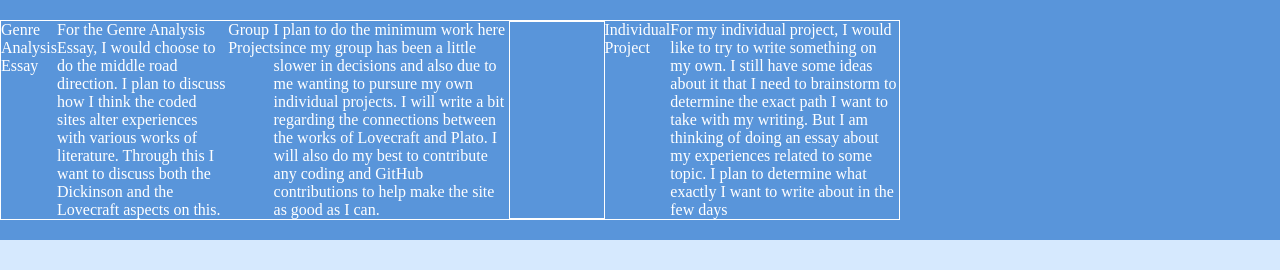
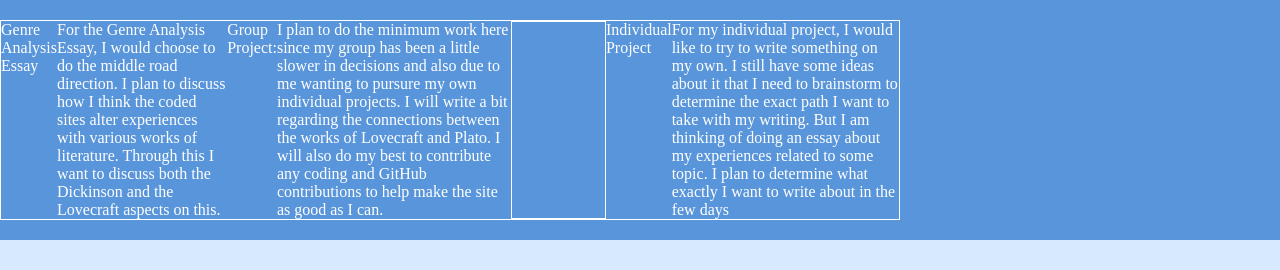
Before and after one commit to vica5699/vica5699-Flexbox, a plain HTML site: page index.html in a window 1280 px wide. Shown: the top 270 px of the page. Drawn offline with Linux system fonts and the light colour scheme.

Commit message:
headers changed to heads

```diff
--- a/index.html
+++ b/index.html
@@ -11,7 +11,7 @@
             <div></div>
             <div></div>
           <div class="Genre-Analysis-Essay"></div>
-            <header>Genre Analysis Essay</header>
+            <head>Genre Analysis Essay</head>
           <div></div>
           <div></div>
            <p> For the Genre Analysis Essay, I would choose to do the middle road direction. I plan to discuss how I think the coded sites alter experiences with various works of literature. Through this I want to discuss both the Dickinson and the Lovecraft aspects on this.</p>
@@ -21,7 +21,7 @@
         <div></div>
         <div></div>
            <div class='Group-Project-Plan'></div>
-            <header>Group Project</header>
+            <head>Group Project:</head>
           <div></div>
           <div></div>
             <p>I plan to do the minimum work here since my group has been a little slower in decisions and also due to me wanting to pursure my own individual projects. I will write a bit regarding the connections between the works of Lovecraft and Plato. I will also do my best to contribute any coding and GitHub contributions to help make the site as good as I can.</p>
@@ -31,7 +31,7 @@
             <div></div>
             <div></div>
                <div class='Individual-Project'></div>
-               <header>Individual Project</header>
+               <head>Individual Project</head>
             <div></div>
             <div></div>
                 <p>For my individual project, I would like to try to write something on my own. I still have some ideas about it that I need to brainstorm to determine the exact path I want to take with my writing. But I am thinking of doing an essay about my experiences related to some topic. I plan to determine what exactly I want to write about in the few days</p>
```
